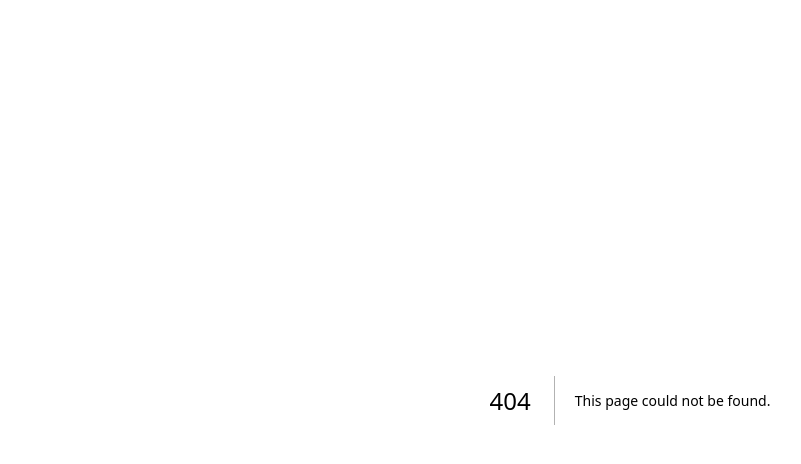
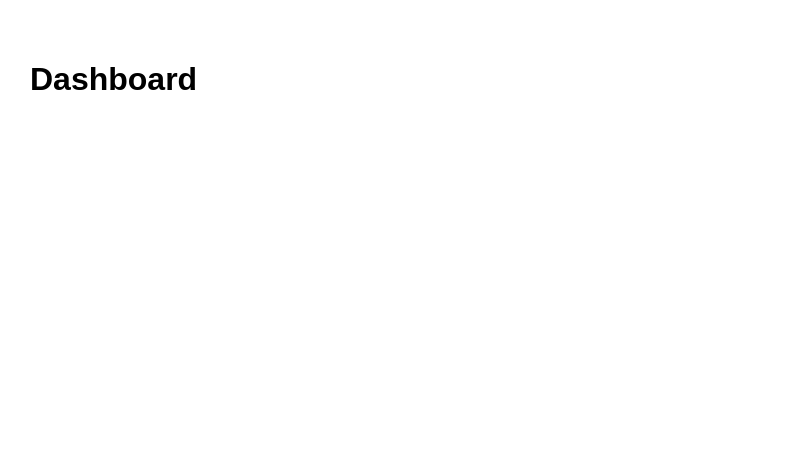
Before and after one commit to sellfybuy/sellfy-app, a Next.js app: page /dashboard in a window 1280 px wide. Before the commit this address had no page. Shown: the top 464 px of the page, without its empty margins (10-811 px from the left). Built offline with nearby package versions, Linux system fonts and the light colour scheme.

Commit message:
Add dashboard page

```diff
--- /dev/null
+++ b/app/dashboard/page.js
@@ -0,0 +1,7 @@
+export default function Dashboard() {
+  return (
+    <main style={{ padding: 40 }}>
+      <h1>Dashboard</h1>
+    </main>
+  );
+}
```
